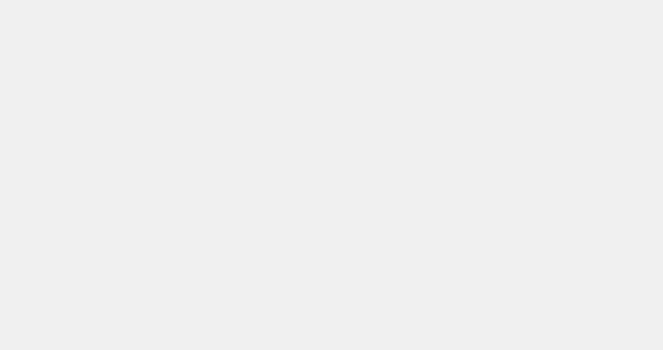
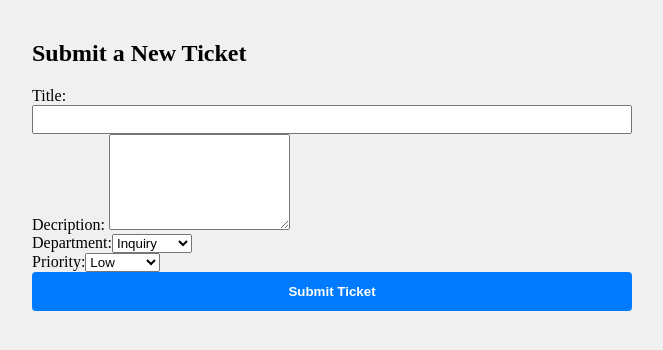
Before and after one commit to elyasalsaffar/ticketly-frontend, a React (Vite) app: page /create-ticket in a window 1280 px wide. Before the commit this address had no page. Shown: the top 350 px of the page, without its empty margins (308-971 px from the left). Built offline with nearby package versions, Linux system fonts and the light colour scheme.

Commit message:
textArea of submitTicket

```diff
--- a/src/App.jsx
+++ b/src/App.jsx
@@ -54,7 +54,7 @@ const App = () => {
           <Route path="/admin/users" element={<UserManagement />} />
           <Route path="/admin/dashboard" element={<AdminDashboard />} />
           <Route path="/admin/tickets" element={<AdminTicketList />} />
-          <Route path="/submit-ticket" element={<SubmitTicket />} />
+          <Route path="/create-ticket" element={<SubmitTicket />} />
         </Routes>
       </main>
     </>
--- a/src/pages/SubmitTicket.jsx
+++ b/src/pages/SubmitTicket.jsx
@@ -16,22 +16,35 @@ const SubmitTicket = () => {
 
 
     const handleChange = (event) => {
-        setFormState({...formState, [event.target.id] : event.target.value})
+        setFormState({...formState, [event.target.name] : event.target.value})
     }
 
     const handleSubmit = async (event) => {
-        event.preventDefault();
-        await axios.post('http://localhost:3001/issues', formState)
-        setFormState(initialState)
-        getIssue()
-        navigate("/tickets") //
+        event.preventDefault()
+
+        try {
+            const token = localStorage.getItem('token')
+            await axios.post('http://localhost:3001/issues', formState,
+            {
+                headers: {
+                    Authorization: `Berear ${token}`
+                }
+            })
+
+            setFormState(initialState)
+            getIssue()
+
+        } catch (error) {
+            console.log(error)
+        }
+
 }
-
 
 return (
 
+    <div style={{ maxWidth: "600px", margin: "40px auto" }}>
+      <h2>Submit a New Ticket</h2>
     <form
-
     onSubmit={handleSubmit}>
         <div>
             <label>Title:</label>
@@ -46,13 +59,13 @@ return (
 
         <div>
             <label> Decription: </label>
-            <texterea
+            <textarea
             name= "description"
             value= {formState.description}
             onChange={handleChange}
             rows="6"
             required
-            />
+            ></textarea>
 
         </div>
 
@@ -91,6 +104,7 @@ return (
 
 
     </form>
+    </div>
 
 ) }
 
```
